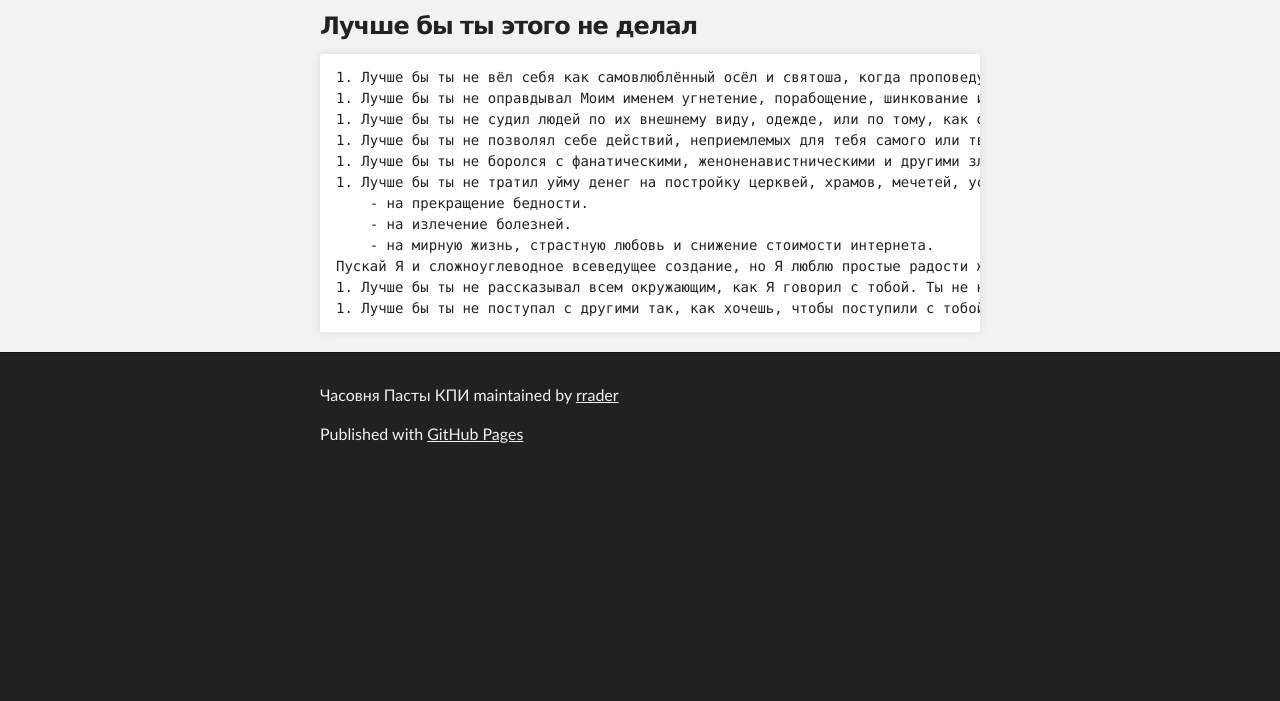
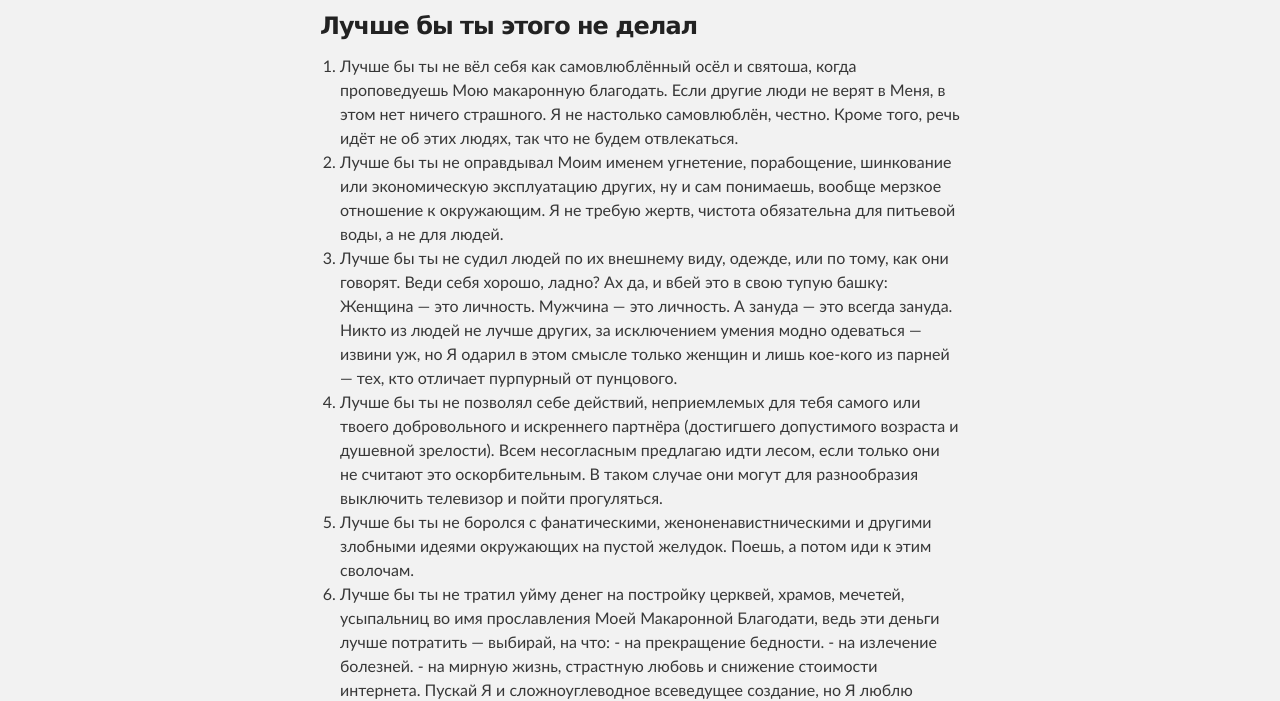
Before and after one commit to rrader/pasta, a plain HTML site: page index.html in a window 1280 px wide. Shown: the part 252-953 px from the top of the page. Before the commit the page ends 800 px from the top, so only its background shows below. Drawn offline with Linux system fonts and the light colour scheme.

Commit message:
Update index.html

```diff
--- a/index.html
+++ b/index.html
@@ -33,20 +33,20 @@
       <section id="main_content" class="inner">
         <h3>
 <a id="Лучше-бы-ты-этого-не-делал" class="anchor" href="#%D0%9B%D1%83%D1%87%D1%88%D0%B5-%D0%B1%D1%8B-%D1%82%D1%8B-%D1%8D%D1%82%D0%BE%D0%B3%D0%BE-%D0%BD%D0%B5-%D0%B4%D0%B5%D0%BB%D0%B0%D0%BB" aria-hidden="true"><span class="octicon octicon-link"></span></a>Лучше бы ты этого не делал</h3>
-
-<pre><code>1. Лучше бы ты не вёл себя как самовлюблённый осёл и святоша, когда проповедуешь Мою макаронную благодать. Если другие люди не верят в Меня, в этом нет ничего страшного. Я не настолько самовлюблён, честно. Кроме того, речь идёт не об этих людях, так что не будем отвлекаться.
-1. Лучше бы ты не оправдывал Моим именем угнетение, порабощение, шинкование или экономическую эксплуатацию других, ну и сам понимаешь, вообще мерзкое отношение к окружающим. Я не требую жертв, чистота обязательна для питьевой воды, а не для людей.
-1. Лучше бы ты не судил людей по их внешнему виду, одежде, или по тому, как они говорят. Веди себя хорошо, ладно? Ах да, и вбей это в свою тупую башку: Женщина — это личность. Мужчина — это личность. А зануда — это всегда зануда. Никто из людей не лучше других, за исключением умения модно одеваться — извини уж, но Я одарил в этом смысле только женщин и лишь кое-кого из парней — тех, кто отличает пурпурный от пунцового.
-1. Лучше бы ты не позволял себе действий, неприемлемых для тебя самого или твоего добровольного и искреннего партнёра (достигшего допустимого возраста и душевной зрелости). Всем несогласным предлагаю идти лесом, если только они не считают это оскорбительным. В таком случае они могут для разнообразия выключить телевизор и пойти прогуляться.
-1. Лучше бы ты не боролся с фанатическими, женоненавистническими и другими злобными идеями окружающих на пустой желудок. Поешь, а потом иди к этим сволочам.
-1. Лучше бы ты не тратил уйму денег на постройку церквей, храмов, мечетей, усыпальниц во имя прославления Моей Макаронной Благодати, ведь эти деньги лучше потратить — выбирай, на что:
+<ol>
+<li>Лучше бы ты не вёл себя как самовлюблённый осёл и святоша, когда проповедуешь Мою макаронную благодать. Если другие люди не верят в Меня, в этом нет ничего страшного. Я не настолько самовлюблён, честно. Кроме того, речь идёт не об этих людях, так что не будем отвлекаться.</li>
+<li>Лучше бы ты не оправдывал Моим именем угнетение, порабощение, шинкование или экономическую эксплуатацию других, ну и сам понимаешь, вообще мерзкое отношение к окружающим. Я не требую жертв, чистота обязательна для питьевой воды, а не для людей.</li>
+<li>Лучше бы ты не судил людей по их внешнему виду, одежде, или по тому, как они говорят. Веди себя хорошо, ладно? Ах да, и вбей это в свою тупую башку: Женщина — это личность. Мужчина — это личность. А зануда — это всегда зануда. Никто из людей не лучше других, за исключением умения модно одеваться — извини уж, но Я одарил в этом смысле только женщин и лишь кое-кого из парней — тех, кто отличает пурпурный от пунцового.</li>
+<li>Лучше бы ты не позволял себе действий, неприемлемых для тебя самого или твоего добровольного и искреннего партнёра (достигшего допустимого возраста и душевной зрелости). Всем несогласным предлагаю идти лесом, если только они не считают это оскорбительным. В таком случае они могут для разнообразия выключить телевизор и пойти прогуляться.</li>
+<li>Лучше бы ты не боролся с фанатическими, женоненавистническими и другими злобными идеями окружающих на пустой желудок. Поешь, а потом иди к этим сволочам.</li>
+<li>Лучше бы ты не тратил уйму денег на постройку церквей, храмов, мечетей, усыпальниц во имя прославления Моей Макаронной Благодати, ведь эти деньги лучше потратить — выбирай, на что:
     - на прекращение бедности.
     - на излечение болезней.
     - на мирную жизнь, страстную любовь и снижение стоимости интернета.
-Пускай Я и сложноуглеводное всеведущее создание, но Я люблю простые радости жизни. Кому, как не мне, знать? Ведь это Я всё создал.
-1. Лучше бы ты не рассказывал всем окружающим, как Я говорил с тобой. Ты не настолько всем интересен. Хватит думать только о себе. И помни, что Я попросил тебя любить своего ближнего, неужели не дошло?
-1. Лучше бы ты не поступал с другими так, как хочешь, чтобы поступили с тобой, если речь заходит об огромном количестве латекса или вазелина. Но если другому человеку это тоже нравится, то (следуя четвёртой заповеди) делай это, снимай на фото, только ради всего святого — надевай презерватив! Ведь это всего лишь кусок резины. Если бы Я не хотел, чтобы ты получал удовольствие от самого процесса, Я бы предусмотрел шипы или ещё что-нибудь в этом роде.
-</code></pre>
+Пускай Я и сложноуглеводное всеведущее создание, но Я люблю простые радости жизни. Кому, как не мне, знать? Ведь это Я всё создал.</li>
+<li>Лучше бы ты не рассказывал всем окружающим, как Я говорил с тобой. Ты не настолько всем интересен. Хватит думать только о себе. И помни, что Я попросил тебя любить своего ближнего, неужели не дошло?</li>
+<li>Лучше бы ты не поступал с другими так, как хочешь, чтобы поступили с тобой, если речь заходит об огромном количестве латекса или вазелина. Но если другому человеку это тоже нравится, то (следуя четвёртой заповеди) делай это, снимай на фото, только ради всего святого — надевай презерватив! Ведь это всего лишь кусок резины. Если бы Я не хотел, чтобы ты получал удовольствие от самого процесса, Я бы предусмотрел шипы или ещё что-нибудь в этом роде.</li>
+</ol>
       </section>
     </div>
 
```
